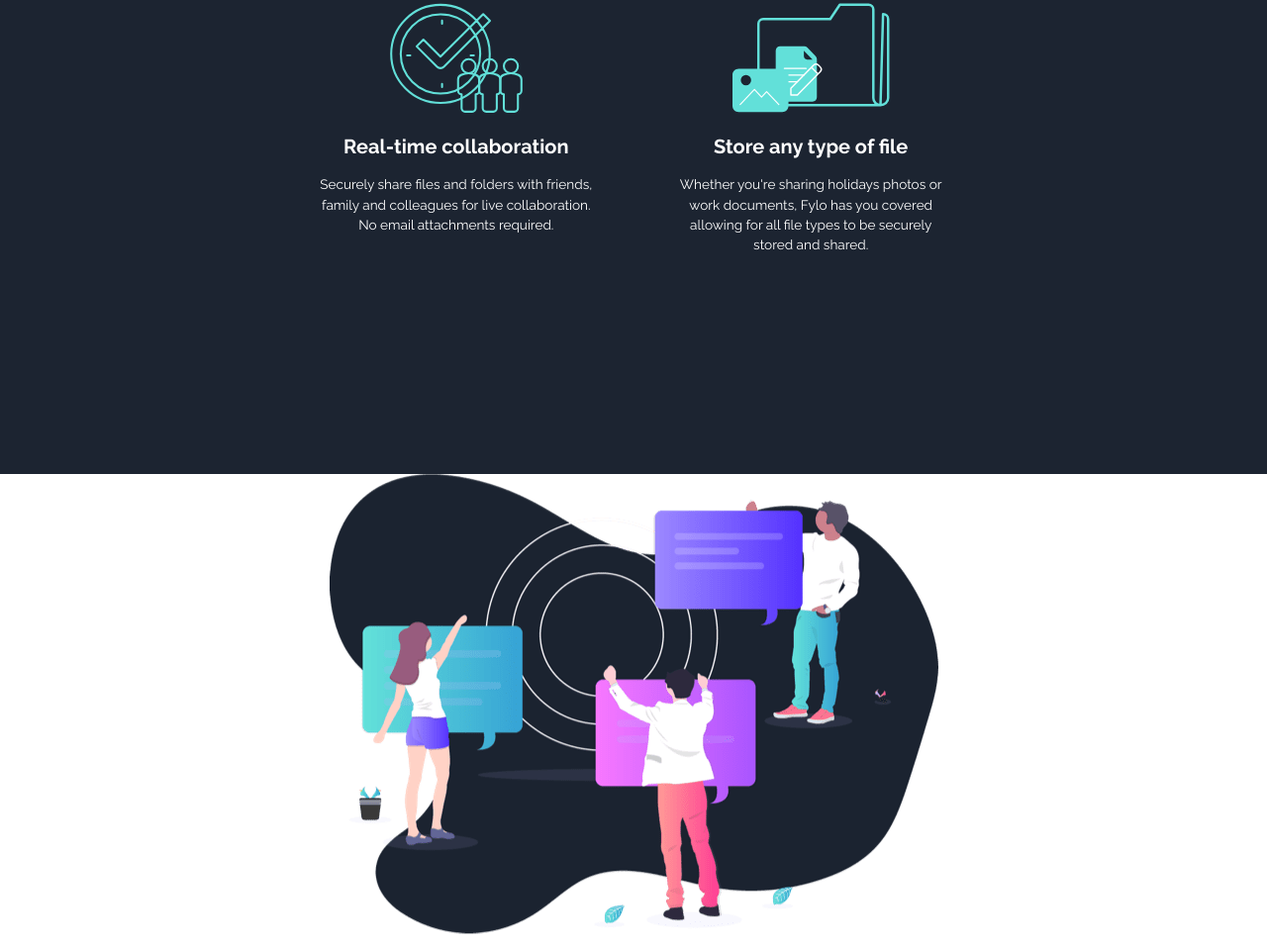
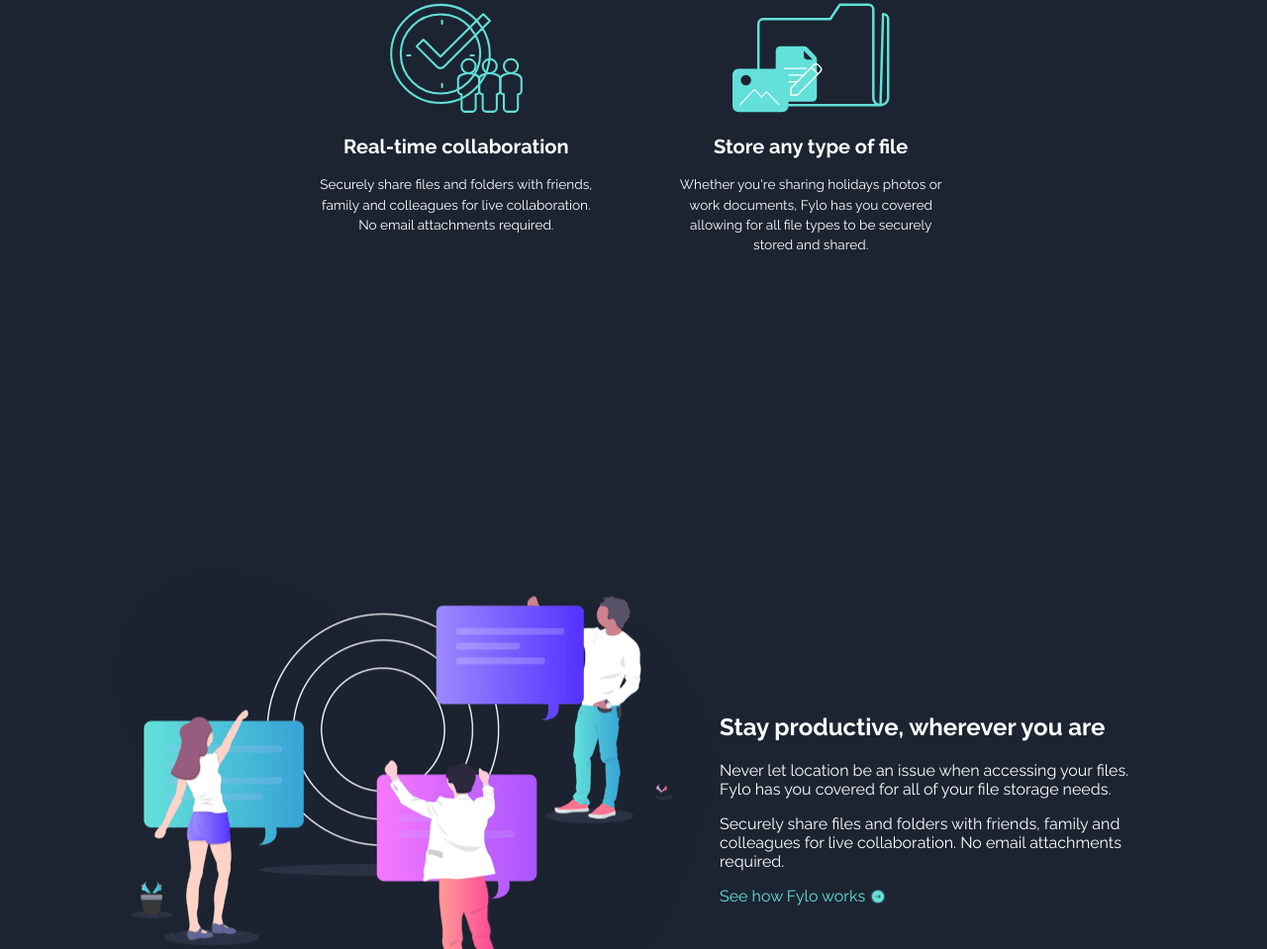
Before and after one commit to RuxCavescu/fylo-dark-theme-landing-page, a website: page src/index.html in a window 1280 px wide. Shown: the part 1841-2800 px from the top of the page at 99% size. Drawn offline with nearby package versions, Linux system fonts and the light colour scheme; files that its build step writes are made by us from their sources.

Commit message:
styled action section and nav

```diff
--- a/src/index.html
+++ b/src/index.html
@@ -82,7 +82,10 @@
             <p>Securely share files and folders with friends, family and colleagues for live collaboration. No email
                 attachments required.
             </p>
-            <a href="">See how Fylo works</a>
+            <div class="action__text_link">
+                <a href="">See how Fylo works</a>
+                <img src="img/icon-arrow.svg" alt="">
+            </div>
         </div>
     </section>
 
--- a/src/scss/style.scss
+++ b/src/scss/style.scss
@@ -10,6 +10,17 @@ $heading_font_size: 2.75em;
 $h2_font_size: 1.25em;
 $paragraph_font_size: 0.85em;
 $font_color: hsl(0, 0%, 100%);
+$link_color: #62e0d9;
+
+@mixin section_format {
+  display: flex;
+  flex-direction: row;
+  background-color: $dark_blue;
+  justify-content: space-between;
+  align-items: center;
+  padding: 6em 7em;
+  color: $main_text_color;
+}
 
 body {
   margin: 0 auto;
@@ -18,17 +29,14 @@ body {
 }
 
 header {
-  display: flex;
-  flex-direction: row;
-  background-color: $dark_blue;
-  justify-content: space-between;
-  align-items: center;
-  padding: 6em 7em;
+  @include section_format();
 }
 
 nav {
   & a {
     color: $font_color;
+    text-decoration: none;
+    padding-left: 50px;
   }
 }
 
@@ -92,3 +100,27 @@ nav {
     }
   }
 }
+
+.action {
+  @include section_format();
+
+  &__text {
+    color: $main_text_color;
+    text-align: start;
+
+    & a {
+      text-decoration: none;
+      color: $link_color;
+    }
+
+    &_link {
+      display: flex;
+      flex-direction: row;
+      align-items: center;
+
+      & img {
+        padding-left: 5px;
+      }
+    }
+  }
+}
```
